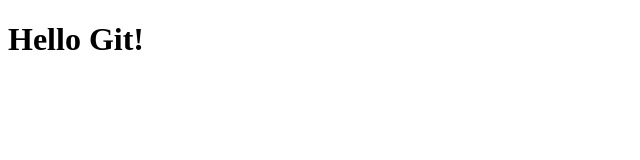
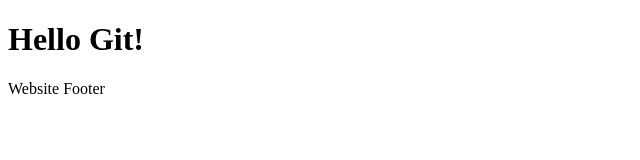
Before and after one commit to anananaa-sys/project-web-ku, a plain HTML site: page index.html in a window 1280 px wide. Shown: the whole page, without its empty margins (0-640 px from the left). Drawn offline with Linux system fonts and the light colour scheme.

Commit message:
Add footer component directly to main

```diff
--- a/index.html
+++ b/index.html
@@ -6,4 +6,6 @@
   <body>
     <h1>Hello Git!</h1>
   </body>
+  <footer>Website Footer</footer>
+
 </html>
```
